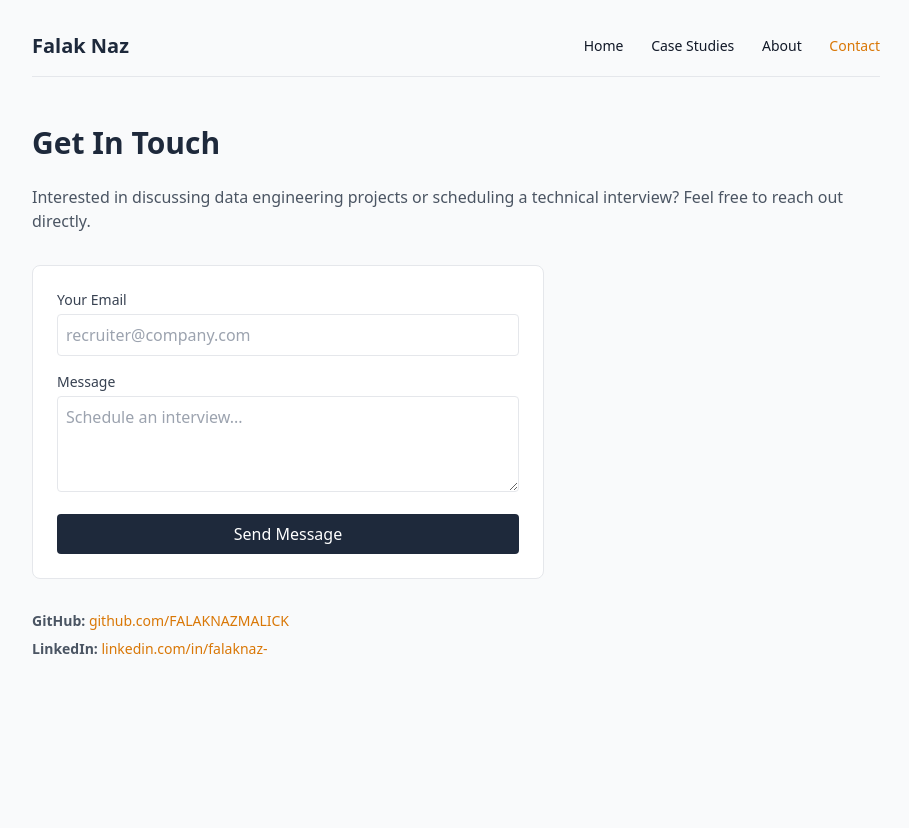
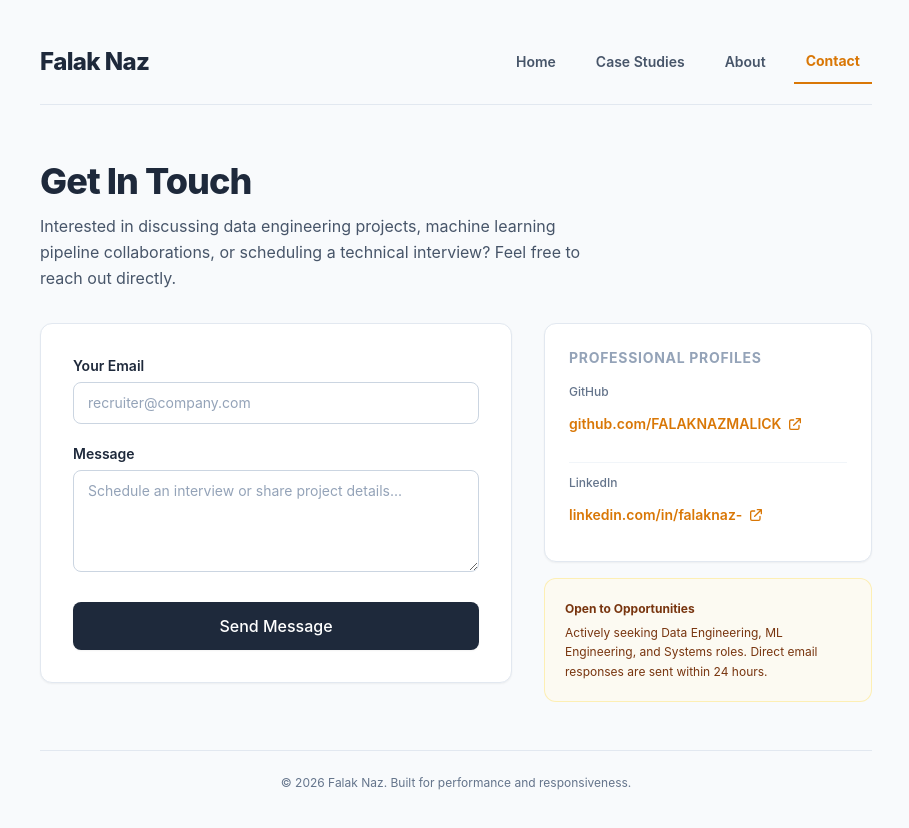
Before and after one commit to FALAKNAZMALICK/portfolio, a plain HTML site: page contact.html in a window 1280 px wide. Shown: the whole page, without its empty margins (184-1093 px from the left). Before the commit the page ends 800 px from the top, so only its background shows below. Drawn offline with nearby package versions, Linux system fonts and the light colour scheme.

Commit message:
Refactor contact.html with Tailwind CSS and form updates

```diff
--- a/contact.html
+++ b/contact.html
@@ -4,38 +4,124 @@
     <meta charset="UTF-8">
     <meta name="viewport" content="width=device-width, initial-scale=1.0">
     <title>Contact | Falak Naz</title>
+    <!-- Tailwind CSS CDN -->
     <script src="https://cdn.tailwindcss.com"></script>
+    <style>
+        body {
+            font-family: 'Inter', system-ui, -apple-system, BlinkMacSystemFont, "Segoe UI", Roboto, sans-serif;
+            background-color: #F8FAFC;
+            color: #0F172A;
+            overflow-x: hidden;
+        }
+        /* Mobile compliance touch target sizing */
+        .touch-target {
+            min-height: 44px;
+            display: inline-flex;
+            align-items: center;
+            justify-content: center;
+        }
+    </style>
 </head>
-<body class="max-w-4xl mx-auto px-6 py-8 bg-[#F9FAFB] text-[#111827]">
+<body class="min-h-screen flex flex-col justify-between max-w-4xl mx-auto px-4 sm:px-8 py-6 md:py-10">
+
+    <!-- Content Container -->
+    <div class="flex-grow">
         <!-- Navigation -->
-    <nav class="flex justify-between items-center mb-12 border-b pb-4">
-        <div class="font-bold text-xl text-[#1E293B]">Falak Naz</div>
-        <div class="space-x-6 text-sm font-medium">
-            <a href="index.html" class="hover:text-[#D97706]">Home</a>
-            <a href="cases.html" class="hover:text-[#D97706]">Case Studies</a>
-            <a href="about.html" class="hover:text-[#D97706]">About</a>
-            <a href="contact.html" class="text-[#D97706]">Contact</a>
+        <header>
+            <nav class="flex flex-col sm:flex-row justify-between items-start sm:items-center gap-4 mb-10 sm:mb-14 border-b border-slate-200 pb-5">
+                <a href="index.html" class="font-extrabold text-2xl tracking-tight text-[#1E293B]">
+                    Falak Naz
+                </a>
+                <div class="flex flex-wrap items-center gap-1 sm:gap-4 text-sm font-semibold w-full sm:w-auto">
+                    <a href="index.html" class="touch-target px-3 py-1.5 text-slate-600 hover:text-[#D97706] transition-colors">Home</a>
+                    <a href="cases.html" class="touch-target px-3 py-1.5 text-slate-600 hover:text-[#D97706] transition-colors">Case Studies</a>
+                    <a href="about.html" class="touch-target px-3 py-1.5 text-slate-600 hover:text-[#D97706] transition-colors">About</a>
+                    <a href="contact.html" class="touch-target px-3 py-1.5 text-[#D97706] border-b-2 border-[#D97706] font-bold">Contact</a>
                 </div>
             </nav>
+        </header>
 
-    <h1 class="text-3xl font-bold text-[#1E293B] mb-6">Get In Touch</h1>
-    <p class="text-gray-600 mb-8">Interested in discussing data engineering projects or scheduling a technical interview? Feel free to reach out directly.</p>
+        <main>
+            <!-- Page Header -->
+            <section class="mb-8">
+                <h1 class="text-3xl sm:text-4xl font-extrabold text-[#1E293B] tracking-tight mb-3">
+                    Get In Touch
+                </h1>
+                <p class="text-slate-600 text-base max-w-xl leading-relaxed">
+                    Interested in discussing data engineering projects, machine learning pipeline collaborations, or scheduling a technical interview? Feel free to reach out directly.
+                </p>
+            </section>
 
-    <div class="bg-white p-6 border rounded-lg mb-8 max-w-lg">
-        <div class="mb-4">
-            <label class="block text-sm font-medium text-gray-700 mb-1">Your Email</label>
-            <input type="email" class="w-full border p-2 rounded focus:outline-none focus:ring-1 focus:ring-[#D97706]" placeholder="recruiter@company.com">
+            <!-- Main Grid: Form + Direct Links -->
+            <div class="grid grid-cols-1 md:grid-cols-12 gap-8 mb-12 items-start">
+
+                <!-- Form Column -->
+                <form action="#" method="POST" class="bg-white p-6 sm:p-8 border border-slate-200 rounded-xl shadow-sm md:col-span-7">
+                    <div class="mb-5">
+                        <label for="email" class="block text-sm font-semibold text-[#1E293B] mb-1.5">Your Email</label>
+                        <input
+                            type="email"
+                            id="email"
+                            name="email"
+                            required
+                            class="w-full border border-slate-300 px-3.5 py-2.5 rounded-lg text-slate-900 placeholder-slate-400 focus:outline-none focus:ring-2 focus:ring-[#D97706]/20 focus:border-[#D97706] transition-all text-sm"
+                            placeholder="recruiter@company.com">
                     </div>
-        <div class="mb-4">
-            <label class="block text-sm font-medium text-gray-700 mb-1">Message</label>
-            <textarea class="w-full border p-2 rounded h-24 focus:outline-none focus:ring-1 focus:ring-[#D97706]" placeholder="Schedule an interview..."></textarea>
+                    <div class="mb-6">
+                        <label for="message" class="block text-sm font-semibold text-[#1E293B] mb-1.5">Message</label>
+                        <textarea
+                            id="message"
+                            name="message"
+                            required
+                            rows="4"
+                            class="w-full border border-slate-300 px-3.5 py-2.5 rounded-lg text-slate-900 placeholder-slate-400 focus:outline-none focus:ring-2 focus:ring-[#D97706]/20 focus:border-[#D97706] transition-all text-sm resize-y"
+                            placeholder="Schedule an interview or share project details..."></textarea>
                     </div>
-        <button class="bg-[#1E293B] text-white px-6 py-2 rounded font-medium hover:bg-slate-700 w-full">Send Message</button>
+                    <button
+                        type="submit"
+                        class="touch-target w-full bg-[#1E293B] text-white px-6 py-3 rounded-lg font-medium hover:bg-slate-700 active:scale-[0.99] transition-all text-center shadow-sm">
+                        Send Message
+                    </button>
+                </form>
+
+                <!-- Professional Profiles & Info Column -->
+                <div class="md:col-span-5 space-y-4">
+                    <div class="bg-white p-6 border border-slate-200 rounded-xl shadow-sm">
+                        <h2 class="text-sm font-bold uppercase tracking-wider text-slate-400 mb-4">Professional Profiles</h2>
+
+                        <div class="space-y-4 text-sm">
+                            <div>
+                                <div class="text-xs font-medium text-slate-500 mb-0.5">GitHub</div>
+                                <a href="https://github.com/FALAKNAZMALICK" target="_blank" rel="noopener noreferrer" class="touch-target text-[#D97706] font-semibold hover:underline inline-flex items-center gap-1.5">
+                                    <span>github.com/FALAKNAZMALICK</span>
+                                    <svg class="w-4 h-4" fill="none" stroke="currentColor" viewBox="0 0 24 24"><path stroke-linecap="round" stroke-linejoin="round" stroke-width="2" d="M10 6H6a2 2 0 00-2 2v10a2 2 0 002 2h10a2 2 0 002-2v-4M14 4h6m0 0v6m0-6L10 14"></path></svg>
+                                </a>
                             </div>
 
-    <div class="space-y-2 text-sm text-gray-600">
-        <p><strong>GitHub:</strong> <a href="https://github.com/FALAKNAZMALICK" class="text-[#D97706] hover:underline">github.com/FALAKNAZMALICK</a></p>
-        <p><strong>LinkedIn:</strong> <a href="https://linkedin.com/in/falaknaz-" class="text-[#D97706] hover:underline">linkedin.com/in/falaknaz-</a></p>
+                            <div class="border-t border-slate-100 pt-3">
+                                <div class="text-xs font-medium text-slate-500 mb-0.5">LinkedIn</div>
+                                <a href="https://linkedin.com/in/falaknaz-" target="_blank" rel="noopener noreferrer" class="touch-target text-[#D97706] font-semibold hover:underline inline-flex items-center gap-1.5">
+                                    <span>linkedin.com/in/falaknaz-</span>
+                                    <svg class="w-4 h-4" fill="none" stroke="currentColor" viewBox="0 0 24 24"><path stroke-linecap="round" stroke-linejoin="round" stroke-width="2" d="M10 6H6a2 2 0 00-2 2v10a2 2 0 002 2h10a2 2 0 002-2v-4M14 4h6m0 0v6m0-6L10 14"></path></svg>
+                                </a>
                             </div>
+                        </div>
+                    </div>
+
+                    <div class="bg-amber-50/60 border border-amber-200/60 p-5 rounded-xl text-xs text-amber-900 leading-relaxed">
+                        <span class="font-bold block mb-1">Open to Opportunities</span>
+                        Actively seeking Data Engineering, ML Engineering, and Systems roles. Direct email responses are sent within 24 hours.
+                    </div>
+                </div>
+
+            </div>
+        </main>
+    </div>
+
+    <!-- Footer -->
+    <footer class="border-t border-slate-200 pt-6 text-center text-xs text-slate-500">
+        <p>&copy; 2026 Falak Naz. Built for performance and responsiveness.</p>
+    </footer>
+
 </body>
 </html>
```
Lines whose indentation alone changed are shown as unchanged.
